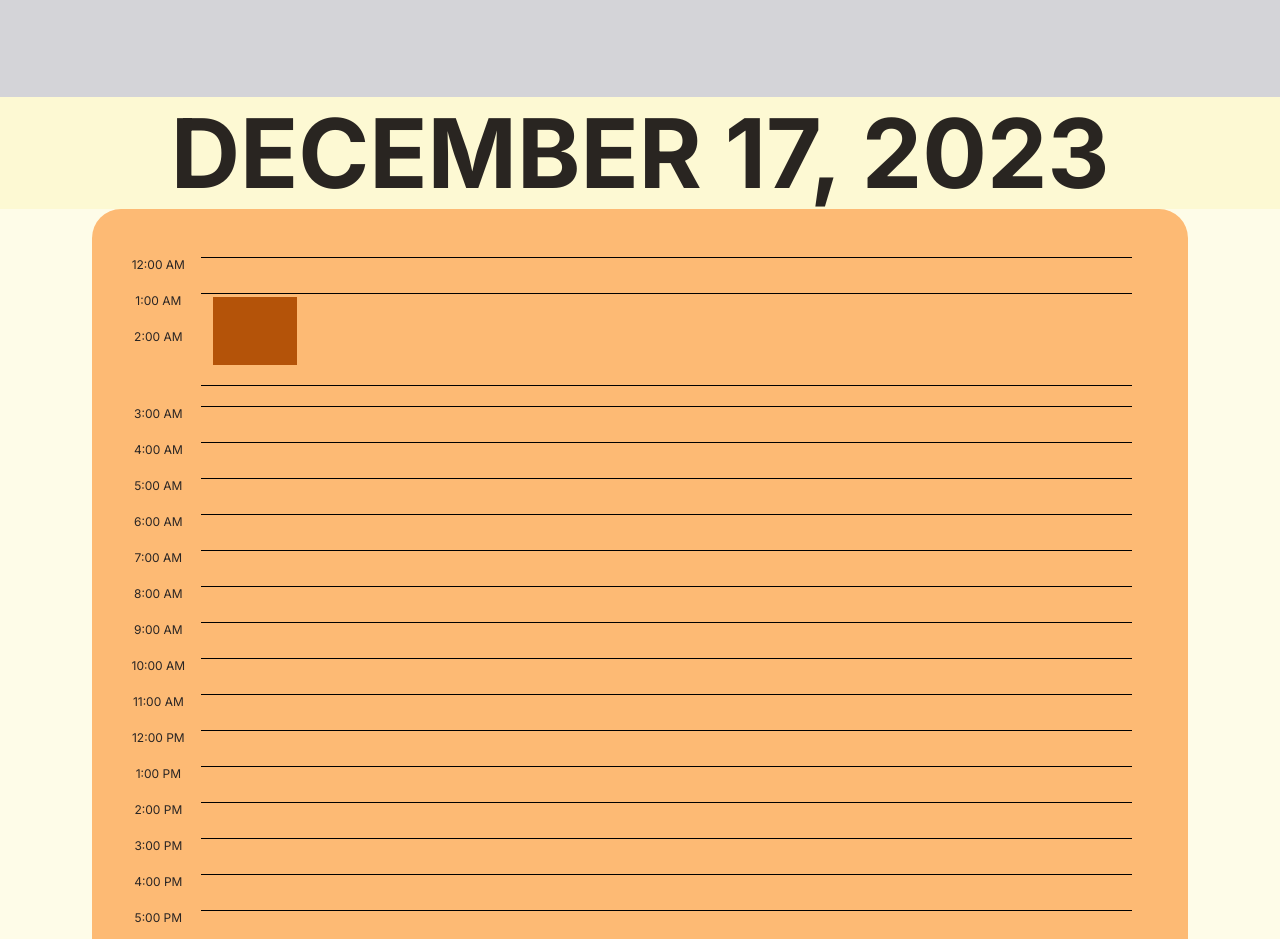
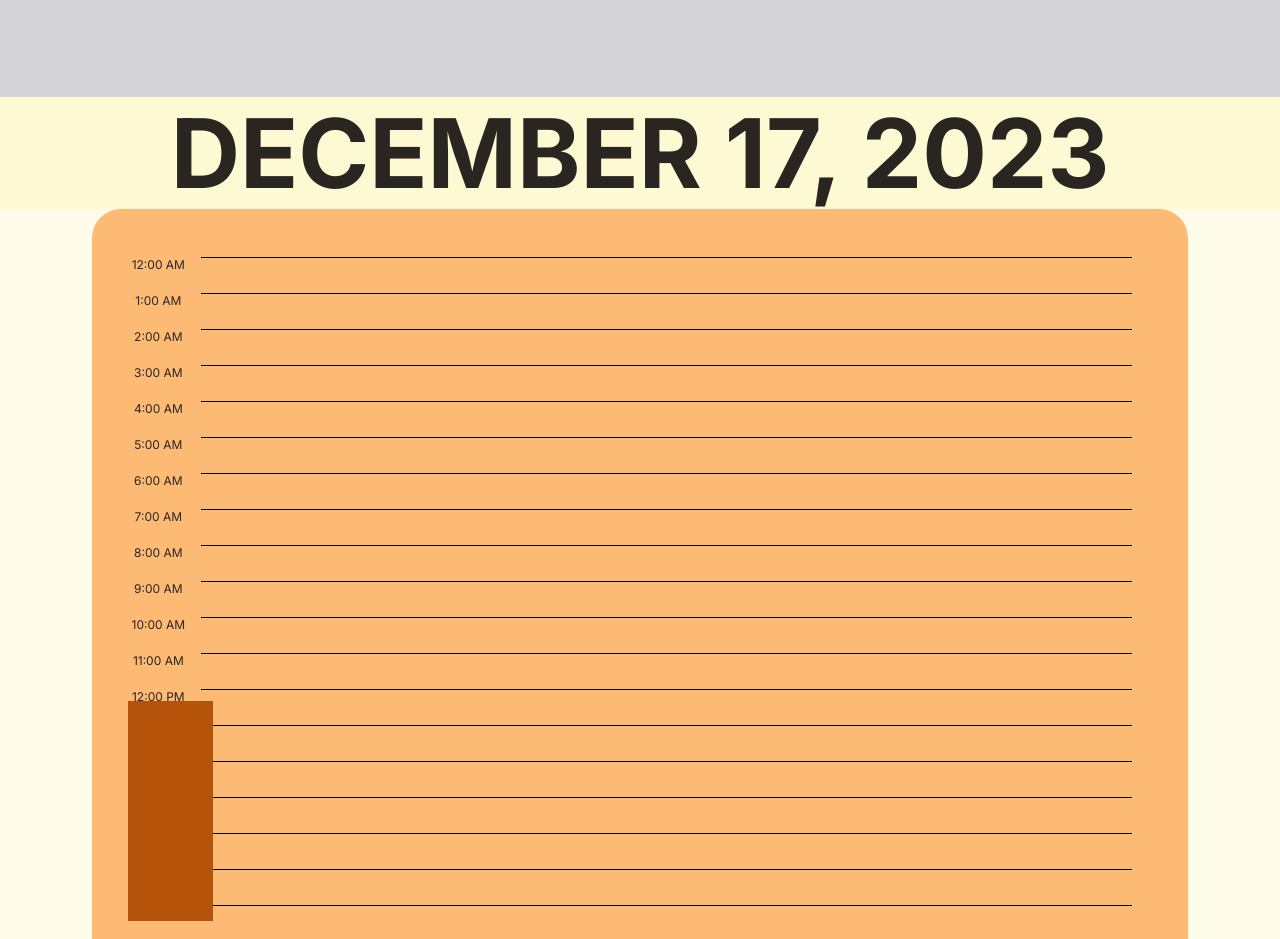
Before and after one commit to nonname001/FullStackCalendar, a Next.js app in the folder calendar-frontend/: page / in a window 1280 px wide. Shown: the top 939 px of the page. Built offline with nearby package versions, Linux system fonts and the light colour scheme.

Commit message:
Added overlapping event to frontend

```diff
--- a/calendar-frontend/src/app/calendarview.tsx
+++ b/calendar-frontend/src/app/calendarview.tsx
@@ -82,9 +82,11 @@ export default function CalendarView() {
       <div className="justify-center text-stone-800 text-center text-8xl font-bold mix-blend-multiply w-full items-stretch bg-yellow-50 px-5 max-md:max-w-full max-md:text-4xl h-auto py-2">
         <p>DECEMBER 17, 2023</p>
       </div>
-      <div className="bg-orange-300 self-center grid grid-cols-12 gap-y-5 w-full max-w-[1096px] items-stretch pl-6 pr-14 pt-12 pb-5 rounded-[29px] max-md:max-w-full max-md:px-5">
-        <TimeLabelList lower={0} upper={24} />
-        <div className="bg-amber-700 flex w-[609px] shrink-0 max-w-full flex-col ml-3 mt-1 col-start-2 col-end-3 row-start-2 row-end-5 z-10" />
+      <div className="bg-orange-300 self-center w-full max-w-[1096px] items-stretch pl-6 pr-14 pt-12 pb-5 rounded-[29px] max-md:max-w-full max-md:px-5">
+        <div className="relative grid grid-cols-12 col-span-12 gap-y-5">
+          <TimeLabelList lower={0} upper={24} />
+          <div className={`bg-amber-700 flex shrink-0 flex-col ml-3 mt-1 absolute left-[0%] top-1/2 h-1/4 w-[8.33%]`} />
+        </div>
       </div>
     </div>
   );
```
